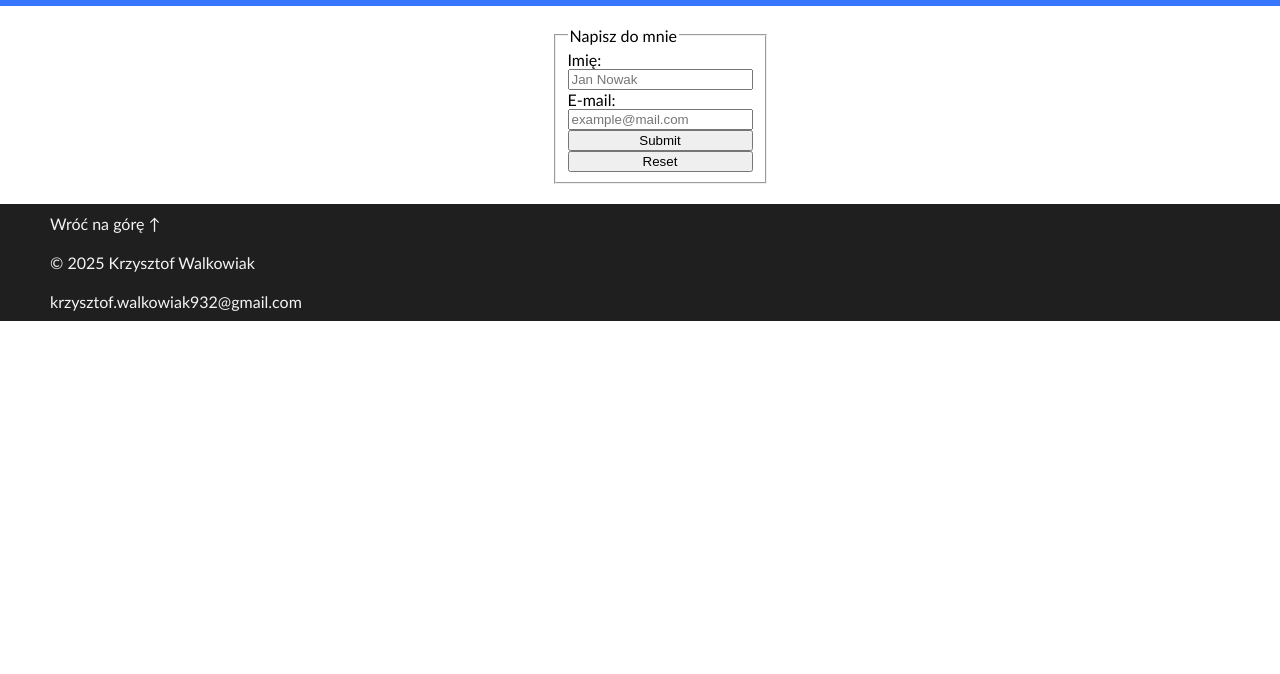
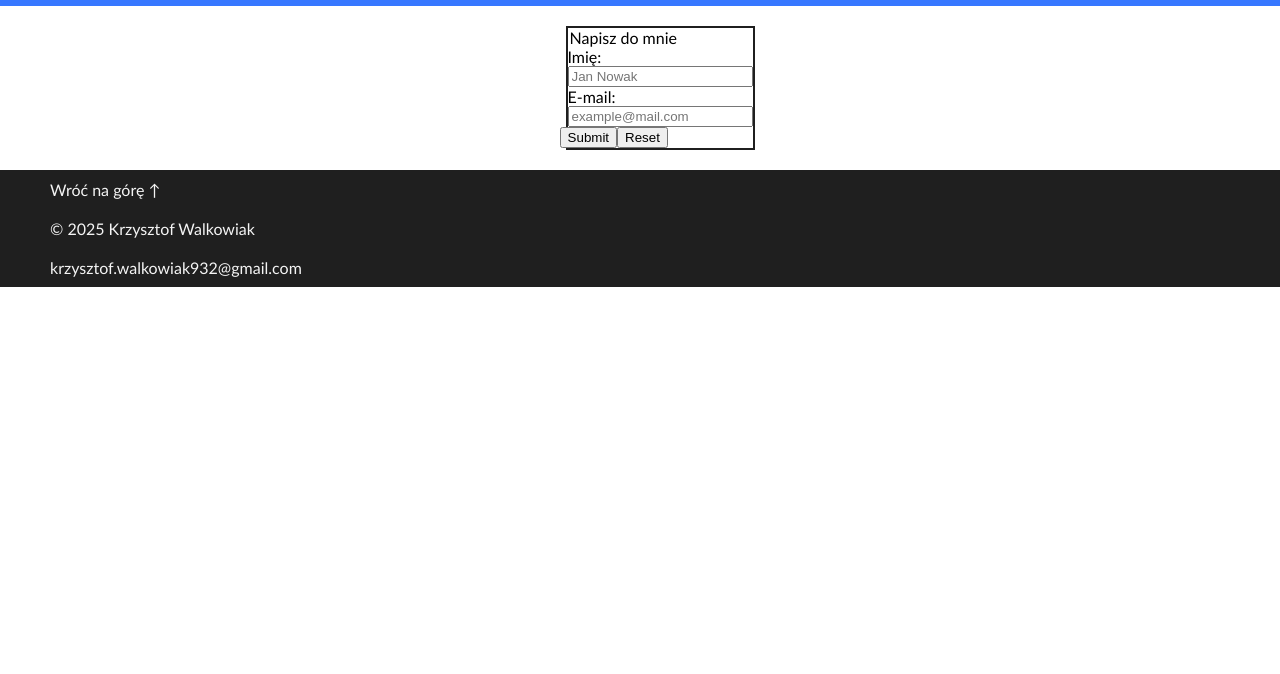
Before and after one commit to KWalkowiak/KWalkowiak.github.io, a plain HTML site: page contact.html in a window 1280 px wide. Shown: the part 126-800 px from the top of the page. Drawn offline with Linux system fonts and the light colour scheme.

Commit message:
26.03.2025

```diff
--- a/contact.html
+++ b/contact.html
@@ -31,16 +31,18 @@
         </header>
         <main>
             <form action="#">
-                <fieldset class="contact-form">
+                <div class="contact-form">
                     <legend>Napisz do mnie</legend>
                     <label for="imie">Imię: </label>
                     <input type="text" id="imie" placeholder="Jan Nowak">
                     <label for="e-mail">E-mail: </label>
                     <input type="email" id="e-mail" placeholder="example@mail.com">
                     <label for="textbox"></label>
-                    <input type="submit" id="submit">
-                    <input type="reset" id="reset">
-                </fieldset>
+                    <div class="buttons">
+                        <input type="submit" id="submit">
+                        <input type="reset" id="reset">
+                    </div>
+                </div>
             </form>
         </main>
         <footer>
--- a/style.css
+++ b/style.css
@@ -21,6 +21,7 @@ nav{
     width: 100%;
     display: flex;
     flex-direction: row;
+    justify-content: center;
     align-items: center;
 }
 nav a{
@@ -48,6 +49,7 @@ nav svg{
     .linktainer{
         flex-direction: column;
         align-items: flex-start;
+        justify-content: flex-start;
 
         position: fixed;
         top: 0;
@@ -93,11 +95,24 @@ main{
     width: 100%;
     display: flex;
     justify-content: center;
+    align-items: center;
     margin: 20px;
+}
+form{
+    display: flex;
+    justify-content: center;
+    align-items: center;
+    width: 50
 }
 .contact-form{
     display: flex;
     flex-direction: column;
+    justify-content: center;
+    border: #1f1f1f 2px solid;
+}
+.buttons{
+    display: flex;
+    flex-direction: row;
     justify-content: center;
     width: 50%;
 }
```
